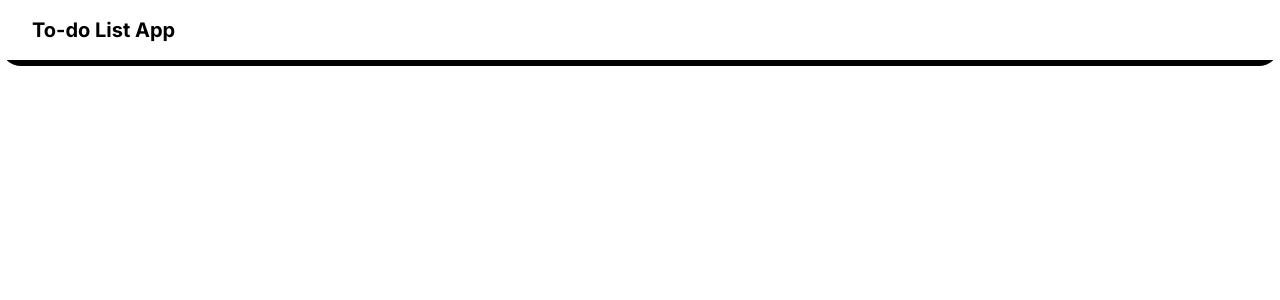
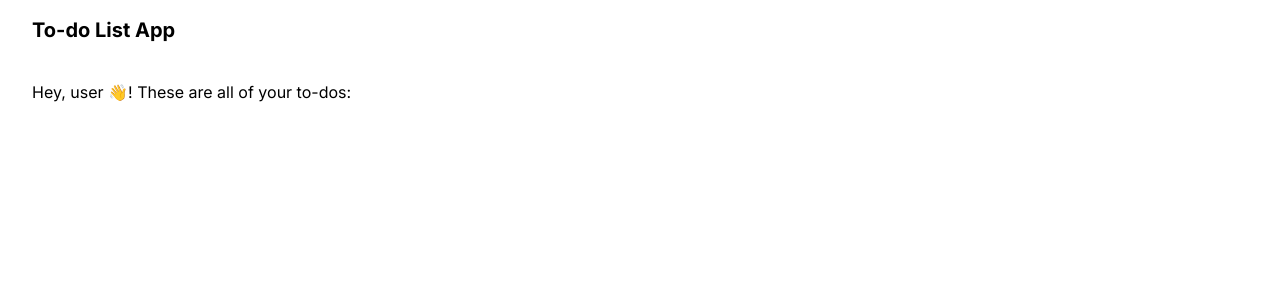
Before and after one commit to JuanSebastianM/todo-frontend, a Next.js app: page /todos in a window 1280 px wide. Shown: the top 300 px of the page. Built offline with nearby package versions, Linux system fonts and the light colour scheme; no server answers.

Commit message:
add page protection with middleware

```diff
--- a/app/todos/page.tsx
+++ b/app/todos/page.tsx
@@ -1,15 +1,23 @@
-// import { useSession } from 'next-auth/react';
-import Link from 'next/link';
+'use client';
 
-export default function Todos() {
-  // const { data } = useSession();
+import { Metadata } from 'next';
+import { useSession } from 'next-auth/react';
+
+export const metadata: Metadata = {
+  title: 'Your To-dos',
+};
+
+export default function TodosPage() {
+  const { data: session } = useSession();
 
   return (
-    <section>
-      <h1>These are all of your to-dos:</h1>
-      <Link href="/" className="btn-primary">
-        Go home
-      </Link>
+    <section className="min-h-screen px-8 pt-20">
+      <header>
+        <h1>
+          Hey, {session?.user?.name ?? 'user'} 👋!
+          These are all of your to-dos:
+        </h1>
+      </header>
     </section>
   );
 }
--- /dev/null
+++ b/middleware.ts
@@ -0,0 +1,3 @@
+export { default } from 'next-auth/middleware';
+
+export const config = { matcher: ['/todos'] };
```
